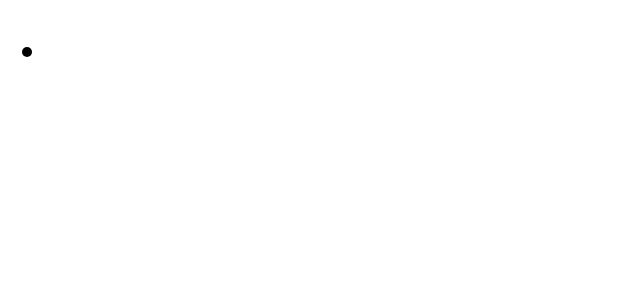
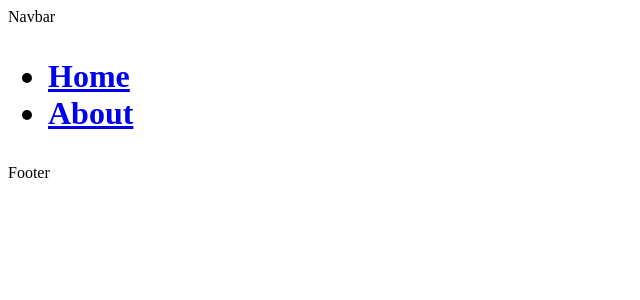
Before and after one commit to Icchi16/react-final, a Next.js app: page / in a window 1280 px wide. Shown: the top 300 px of the page, without its empty margins (0-640 px from the left). Built offline with nearby package versions, Linux system fonts and the light colour scheme.

Commit message:
confuse i am

```diff
--- /dev/null
+++ b/src/pages/_app.jsx
@@ -0,0 +1,17 @@
+import React from "react";
+import Footer from "../components/footer/Footer";
+import Navbar from "../components/navbar/Navbar";
+
+const MyApp = ({ Component, pageProp }) => {
+  return (
+    <div>
+      <Navbar />
+
+      <Component {...pageProp} />
+
+      <Footer />
+    </div>
+  );
+};
+
+export default MyApp;
--- a/src/pages/index.jsx
+++ b/src/pages/index.jsx
@@ -1,5 +1,6 @@
 import React from "react";
 import Head from "next/head";
+import Link from "next/link";
 
 const App = () => {
   return (
@@ -8,8 +9,14 @@ const App = () => {
         <title>Next JS</title>
         <link rel="icon" href="/images/icon.ico" />
       </Head>
+
       <ul>
-        <li></li>
+        <li>
+          <Link href="/">Home</Link>
+        </li>
+        <li>
+          <Link href="/about">About</Link>
+        </li>
       </ul>
     </h1>
   );
```
Also changed, not shown: src/layouts/Layout.jsx (+4 -4 lines), src/pages/about/index.jsx (added, +7 -0 lines), src/pages/hotels/[hotel].jsx (added).
